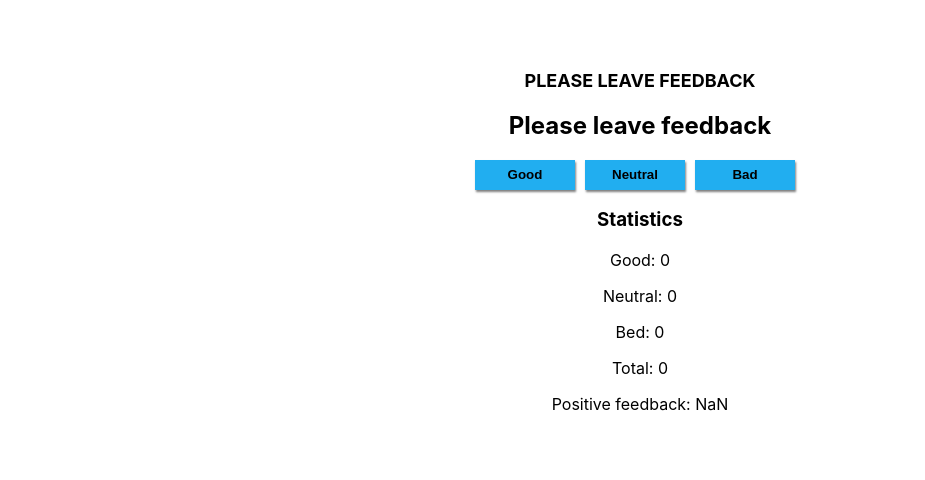
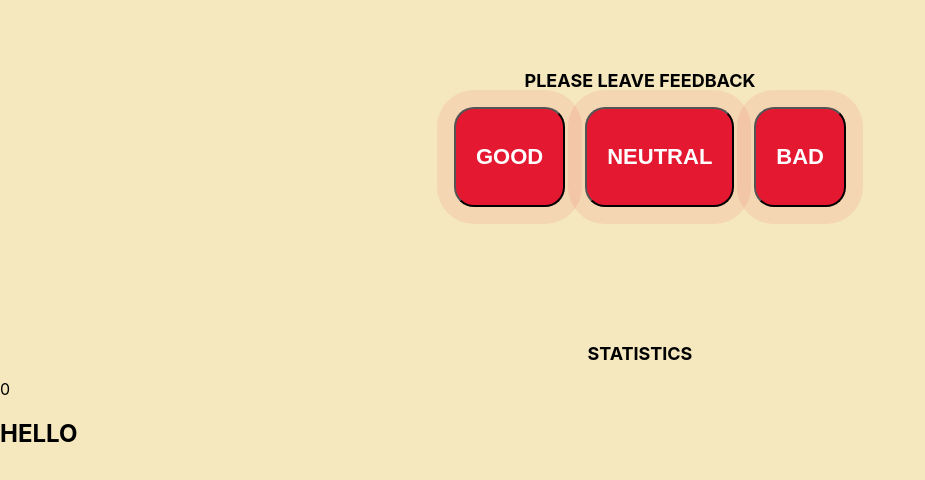
Before and after one commit to Bohdan-Ta/goit-react-hw-02-feedback, a React (Create React App) app: page / in a window 1280 px wide. Shown: the top 480 px of the page, without its empty margins (0-925 px from the left). Built offline with nearby package versions, Linux system fonts and the light colour scheme.

Commit message:
done jsx without css

```diff
--- a/src/App.js
+++ b/src/App.js
@@ -1,13 +1,53 @@
 import { Component } from 'react';
 import Feedback from './components/Feedback';
 import Section from './components/Section';
+import Statistics from './components/Statistics/Statistic';
 
 class App extends Component {
+  state = {
+    good: 0,
+    neutral: 0,
+    bad: 0,
+  };
+
+  incrementFeetback = nameFeetback => {
+    this.setState(prevState => ({
+      [nameFeetback]: prevState[nameFeetback] + 1,
+    }));
+  };
+
+  totalFeedback = () => {
+    const { good, neutral, bad } = this.state;
+    return good + neutral + bad;
+  };
+
+  persantageGoodFeedback = () => {
+    const { good } = this.state;
+    const sumFeedback = this.totalFeedback();
+    return Math.trunc((good / sumFeedback) * 100);
+  };
+
   render() {
+    const { good, neutral, bad } = this.state;
     return (
       <div>
         <Section title="Please leave feedback">
-          <Feedback />
+          <Feedback
+            options={Object.entries(this.state)}
+            onIncrementFeetback={this.incrementFeetback}
+          />
+        </Section>
+        <Section title="Statistics">
+          {this.totalFeedback() && (
+            <Statistics
+              good={good}
+              neutral={neutral}
+              bad={bad}
+              totalFeedback={this.totalFeedback}
+              persantageGoodFeedback={this.persantageGoodFeedback}
+            />
+          )}
+          {!this.totalFeedback() && <h1>HELLO</h1>}
         </Section>
       </div>
     );
--- /dev/null
+++ b/src/components/Buttons/Buttons.jsx
@@ -0,0 +1,16 @@
+import React from 'react';
+import s from '../Buttons/Buttons.module.css';
+
+export default function Buttons({ onIncrementFeetback, nameFeetback }) {
+  return (
+    <>
+      <button
+        type="button"
+        onClick={() => onIncrementFeetback(nameFeetback)}
+        className={s.button}
+      >
+        {nameFeetback}
+      </button>
+    </>
+  );
+}
--- /dev/null
+++ b/src/components/Buttons/Buttons.module.css
@@ -0,0 +1,51 @@
+/* .button {
+  height: 100px;
+  width: 100px;
+  margin-right: 10px;
+  padding: 1px 5px;
+  background-color: rgb(33, 174, 240);
+  color: #000;
+  font-weight: 600;
+  text-transform: uppercase;
+  text-align: center;
+  border-radius: 10px;
+  border: none;
+  outline: none;
+  cursor: pointer;
+}
+.button:hover {
+  transform: scale(1.1);
+  box-shadow: 1px 2px 2px 0 rgb(0 0 0 / 0.5);
+  color: red;
+} */
+
+.button {
+  margin-right: 20px;
+  height: 100px;
+  line-height: 50px;
+  background: #e41931;
+  border-radius: 20px;
+  font-weight: bold;
+  font-size: 22px;
+  padding: 20px;
+  text-align: center;
+  text-transform: uppercase;
+  color: #ffffff;
+  animation: animate_pulse2 2s infinite;
+}
+.button:hover {
+  transform: scale(1.1);
+  animation: none;
+}
+
+@keyframes animate_pulse2 {
+  0% {
+    box-shadow: 0 0 0 0 rgb(228, 25, 49, 0);
+  }
+  70% {
+    box-shadow: 0 0 0 20px rgb(228, 25, 49, 0.1);
+  }
+  100% {
+    box-shadow: 0 0 0 0 rgb(228, 25, 49, 0);
+  }
+}
--- /dev/null
+++ b/src/components/Buttons/index.js
@@ -0,0 +1 @@
+export { default } from './Button';
--- a/src/components/Feedback/Feedback.jsx
+++ b/src/components/Feedback/Feedback.jsx
@@ -1,72 +1,25 @@
+import React from 'react';
 import PropTypes from 'prop-types';
-import { Component } from 'react';
+import Buttons from '../Buttons/Buttons';
 import s from './Feedback.module.css';
 
-class Feedback extends Component {
-  state = {
-    good: 0,
-    neutral: 0,
-    bad: 0,
-  };
-
-  buttonClick = () => {
-    this.setState(prevState => ({ good: prevState.good + 1 }));
-  };
-
-  totalFeedback = () => {
-    const { good, neutral, bad } = this.state;
-    return good + neutral + bad;
-  };
-
-  persantageGoodFeedback = () => {
-    const { good } = this.state;
-    const sumFeedback = this.totalFeedback();
-    return Math.trunc((good / sumFeedback) * 100);
-  };
-
-  render() {
-    const { good, neutral, bad } = this.state;
-    return (
-      <div className={s.container}>
-        <h2>Please leave feedback</h2>
-        <div>
-          <button
-            type="button"
-            className={s.button}
-            onClick={() => this.buttonClick(good)}
-          >
-            Good
-          </button>
-          <button
-            type="button"
-            className={s.button}
-            onClick={() => this.buttonClick(neutral)}
-          >
-            Neutral
-          </button>
-          <button
-            type="button"
-            className={s.button}
-            onClick={() => this.buttonClick(bad)}
-          >
-            Bad
-          </button>
-        </div>
-        <h3>Statistics</h3>
-        <div>
-          <p>Good: {good}</p>
-          <p>Neutral: {neutral}</p>
-          <p>Bed: {bad}</p>
-          <p>Total: {this.totalFeedback()}</p>
-          <p>Positive feedback: {this.persantageGoodFeedback()}</p>
-        </div>
-      </div>
-    );
-  }
+export default function Feedback({ options, onIncrementFeetback }) {
+  return (
+    <>
+      <ul className={s.list}>
+        {options.map(([key]) => (
+          <li key={key}>
+            <Buttons
+              onIncrementFeetback={onIncrementFeetback}
+              nameFeetback={key}
+            />
+          </li>
+        ))}
+      </ul>
+    </>
+  );
 }
 
 Feedback.propTypes = {
   button: PropTypes.string,
 };
-
-export default Feedback;
--- a/src/components/Feedback/Feedback.module.css
+++ b/src/components/Feedback/Feedback.module.css
@@ -1,19 +1,4 @@
-.container {
-  margin: 0 auto;
-  text-align: center;
+.list {
+  display: flex;
+  justify-content: center;
 }
-.button {
-  height: 30px;
-  width: 100px;
-  margin-right: 10px;
-  padding: 1px 5px;
-  background-color: rgb(33, 174, 240);
-  color: #000;
-  font-weight: 600;
-  text-align: center;
-  outline: none;
-  box-shadow: 1px 2px 2px 0 rgb(0 0 0 / 0.5);
-  border: none;
-  outline: none;
-  cursor: pointer;
-}
--- a/src/components/Section/Section.jsx
+++ b/src/components/Section/Section.jsx
@@ -1,3 +1,4 @@
+import React from 'react';
 import PropTypes from 'prop-types';
 import s from './Section.module.css';
 
--- a/src/components/Statistics/Statistic.jsx
+++ b/src/components/Statistics/Statistic.jsx
@@ -0,0 +1,19 @@
+import React from 'react';
+
+export default function Statistics({
+  good,
+  neutral,
+  bad,
+  totalFeedback,
+  persantageGoodFeedback,
+}) {
+  return (
+    <div>
+      <p>Good: {good}</p>
+      <p>Neutral: {neutral} </p>
+      <p>Bad: {bad} </p>
+      <p>Total: {totalFeedback()} </p>
+      <p>Positive feedbeck: {persantageGoodFeedback()} %</p>
+    </div>
+  );
+}
--- a/src/index.css
+++ b/src/index.css
@@ -5,9 +5,14 @@ body {
     sans-serif;
   -webkit-font-smoothing: antialiased;
   -moz-osx-font-smoothing: grayscale;
+  background-color: rgb(245, 232, 191);
 }
 
 code {
   font-family: source-code-pro, Menlo, Monaco, Consolas, 'Courier New',
     monospace;
 }
+
+li {
+  list-style: none;
+}
```
